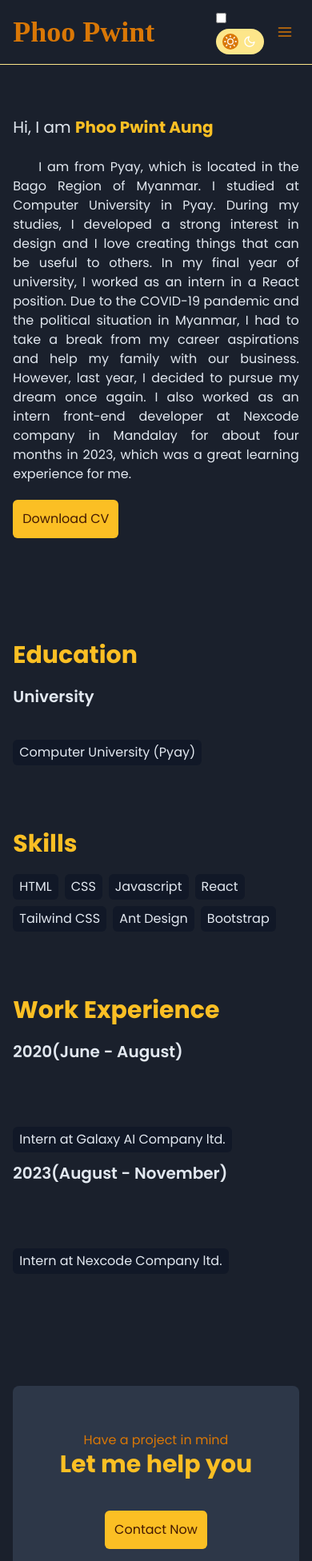
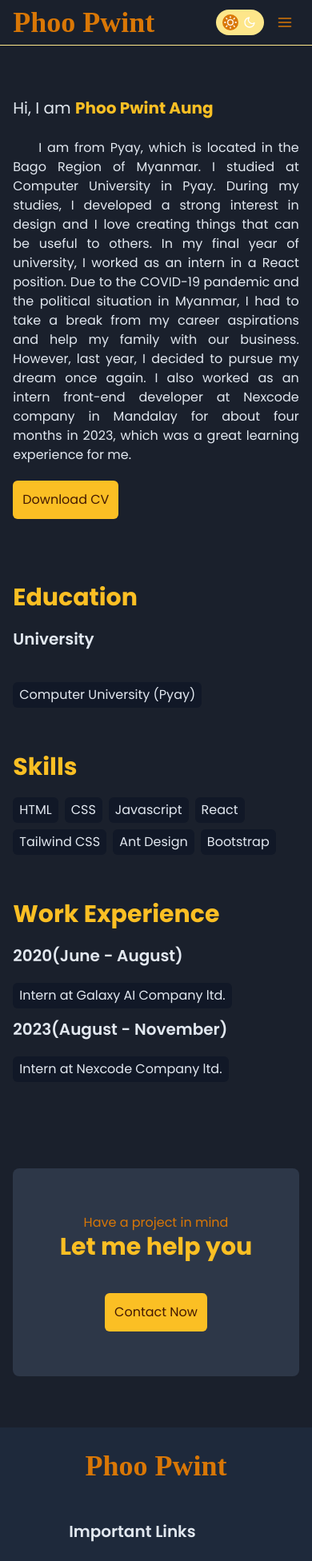
Before and after one commit to DaisyPwint/my-portfolio, a React (Vite) app: page /about in a window 390 px wide. Shown: the top 1952 px of the page at 80% size. Built offline with nearby package versions, Linux system fonts and the light colour scheme; a web font is replaced by a local one.

Commit message:
Modified: gap of section

```diff
--- a/src/components/Footer.jsx
+++ b/src/components/Footer.jsx
@@ -5,7 +5,7 @@ const Footer = () => {
   return (
     <footer className='bg-slate-800 py-7'>
       <div className="max-w-5xl mx-auto w-11/12">
-        <div className='flex md:flex-row flex-col justify-center items-center md:gap-48 gap-16'>
+        <div className='flex md:flex-row flex-col justify-center items-center md:gap-48 gap-12'>
           <a href="." className='font-serif text-4xl text-amber-600 font-bold'>Phoo Pwint</a>
           <div className="flex md:flex-row flex-col md:gap-32 gap-14">
             <FooterCol heading="Important Links"
@@ -50,7 +50,7 @@ const Footer = () => {
             />
           </div>
         </div>
-        <p className="text-slate-200">
+        <p className="text-slate-200 md:text-left text-center">
           {`All right serves - ${new Date().getFullYear()} by Phoo Pwint Aung`}
         </p>
       </div>
--- a/src/components/ThemeSwicher.jsx
+++ b/src/components/ThemeSwicher.jsx
@@ -26,7 +26,7 @@ const ThemeSwicher = () => {
 
   return (
     <div className='md:ml-7'>
-        <input type="checkbox" checked={checked} onChange={handleToggle} id='switcher'/>
+        <input type="checkbox" checked={checked} onChange={handleToggle} id='switcher' className='hidden'/>
         <label htmlFor='switcher' className='relative flex items-center w-15 h-8 rounded-full px-2 gap-1 transition bg-amber-200 cursor-pointer z-10'>
             <div className='w-5 h-5 flex items-center justify-center'>
                 <FiSun className='text-white'/>
--- a/src/components/about/EducationSection.jsx
+++ b/src/components/about/EducationSection.jsx
@@ -3,7 +3,7 @@ import Title from '../Title';
 
 const EducationSection = () => {
   return (
-    <section className='mt-32'>
+    <section className='md:mt-32 mt-20'>
       <Title>Education</Title>
       <div className='flex flex-wrap items-center mb-2 md:mb-3 gap-10'>
         <SubTitle className='text-textColor'>University</SubTitle>
--- a/src/components/about/ExperienceSection.jsx
+++ b/src/components/about/ExperienceSection.jsx
@@ -4,7 +4,7 @@ import Title from '../Title';
 
 const ExperienceItem = ({ date, description }) => {
   return (
-    <div className='flex flex-wrap items-center mb-3 md:mb-4 gap-20'>
+    <div className='flex flex-wrap items-center mb-3 md:mb-4 md:gap-20 gap-5'>
       <SubTitle className='text-textColor'>{date}</SubTitle>
       <p className='px-2 py-1 bg-itemBg rounded-md text-textColor'>{description}</p>
     </div>
@@ -13,7 +13,7 @@ const ExperienceItem = ({ date, description }) => {
 
 const ExperienceSection = () => {
   return (
-    <section className='mt-20'>
+    <section className='md:mt-20 mt-14'>
       <Title>Work Experience</Title>
 
       <ExperienceItem
--- a/src/components/about/SkillSection.jsx
+++ b/src/components/about/SkillSection.jsx
@@ -4,7 +4,7 @@ const skills = ['HTML','CSS','Javascript','React','Tailwind CSS','Ant Design','B
 
 const SkillSection = () => {
   return (
-    <section className='mt-20'>
+    <section className='md:mt-20 mt-14'>
       <Title>Skills</Title>
         <p className='flex flex-wrap gap-2 items-center justify-start text-textColor'>
         {
--- a/src/components/home/AboutSeciton.jsx
+++ b/src/components/home/AboutSeciton.jsx
@@ -5,7 +5,7 @@ import Profile from '../../assets/profile.svg'
 
 const AboutSeciton = () => {
   return (
-    <section className='pt-32'>
+    <section className='md:pt-32 pt-24'>
       <Title>About Me</Title>
       <div className='flex md:flex-row flex-col gap-5'>
         <div className='flex-[4_2_0%] lg:mt-10'>
--- a/src/components/home/ContactSection.jsx
+++ b/src/components/home/ContactSection.jsx
@@ -3,7 +3,7 @@ import Button from '../Button'
 
 const ContactSection = () => {
   return (
-    <section className='pt-32'>
+    <section className='md:pt-32 pt-24'>
       <div className='bg-cardBg rounded-lg text-center py-14'>
         <p className='text-md text-amber-600'>Have a project in mind</p>
         <Title className="mb-2">Let me help you</Title>
--- a/src/components/home/ProjectItem.jsx
+++ b/src/components/home/ProjectItem.jsx
@@ -1,7 +1,6 @@
 import React from 'react'
 import Github from '../../assets/github.svg';
 import Demo from '../../assets/demo.png';
-import SubTitle from '../SubTitle';
 
 const ProjectItem = ({name,img,tech,workUrl,demoUrl}) => {
   return (
--- a/src/components/home/ProjectsSection.jsx
+++ b/src/components/home/ProjectsSection.jsx
@@ -10,7 +10,7 @@ import ProjectItem from './ProjectItem';
 
 const ProjectsSection = () => {
   return (
-    <section className='pt-32'>
+    <section className='md:pt-32 pt-24'>
       <Title className="text-center">Recent Works</Title>
       <div className='flex mt-10'>
         <Swiper modules={[Navigation]}
--- a/src/pages/Home.jsx
+++ b/src/pages/Home.jsx
@@ -9,7 +9,6 @@ const Home = () => {
   const mainControls = useAnimation();
 
   useEffect(() => {
-    console.log(isInView);
     if(isInView){
       mainControls.start("visible");
     }
```
